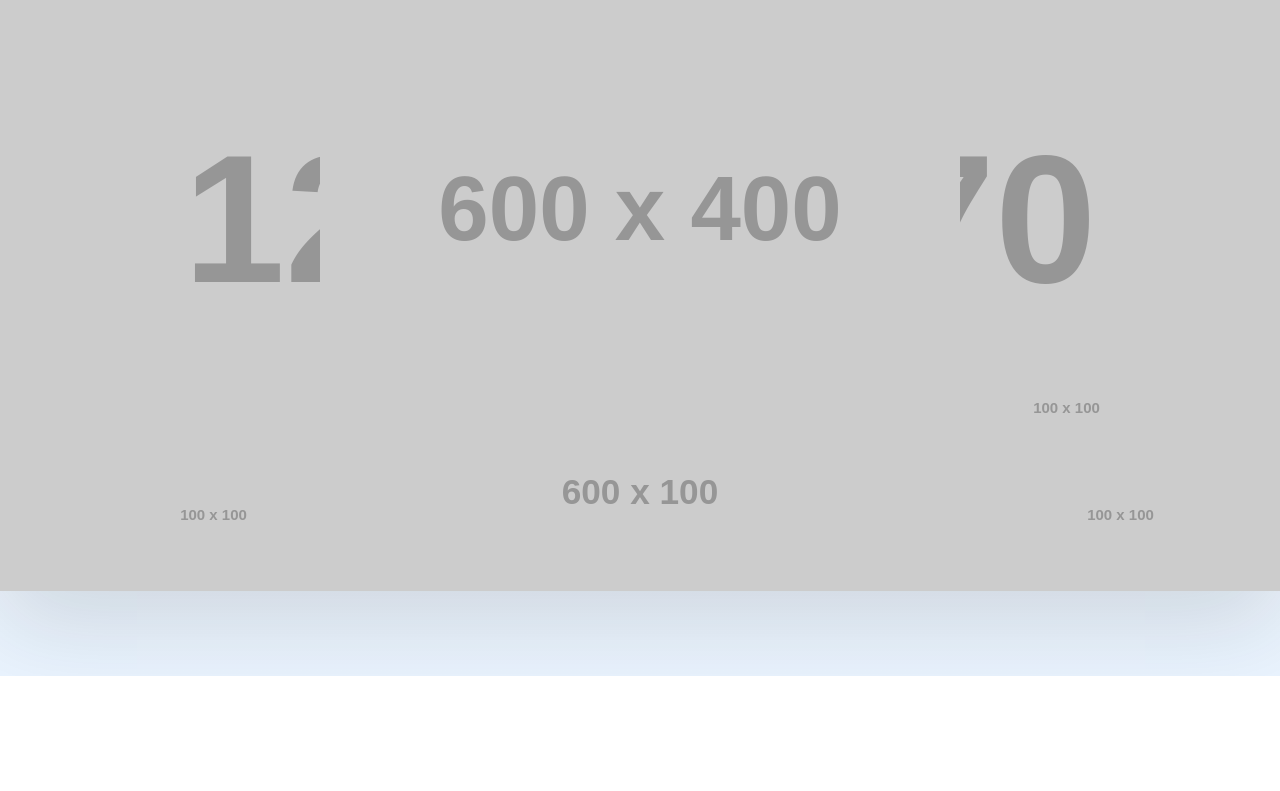
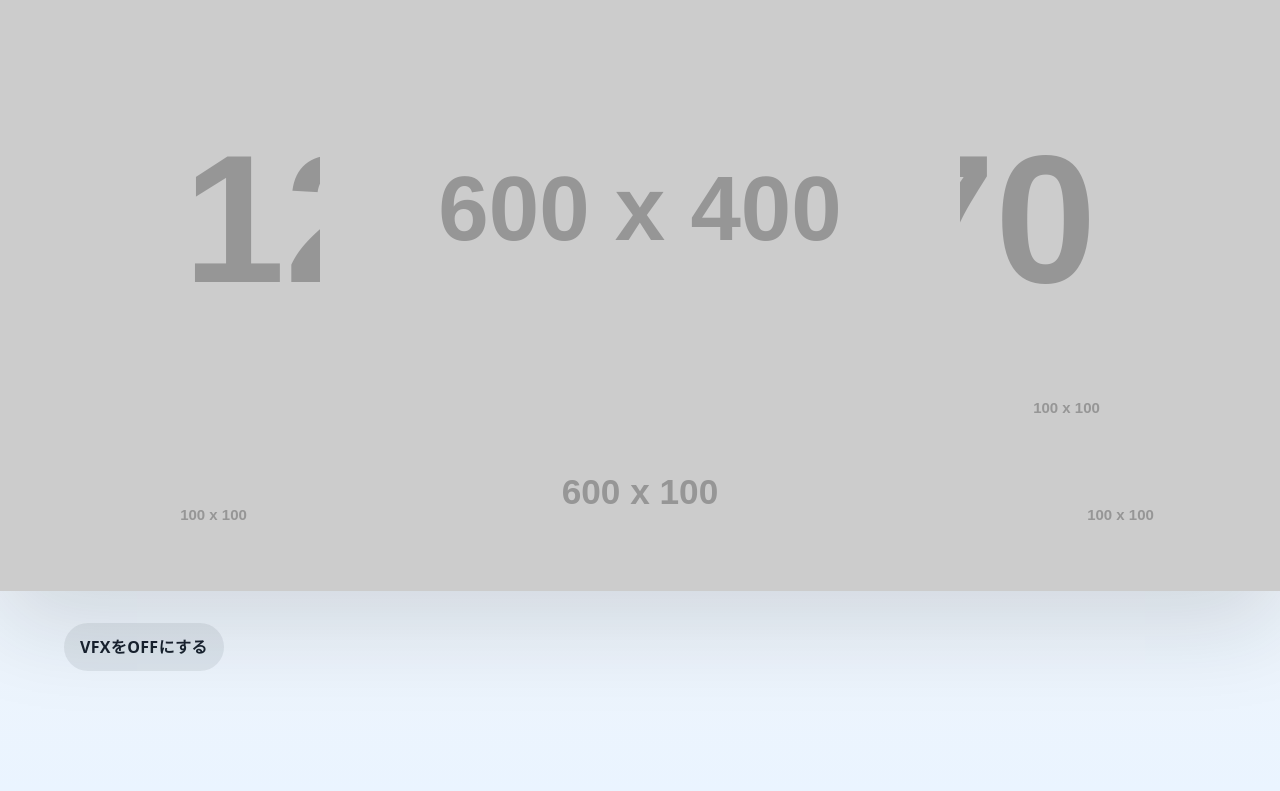
Before and after one commit to novogrammer/hello-vfx-js, a website built with Vite: page src/index.html in a window 1280 px wide. Shown: the part 124-915 px from the top of the page. Before the commit the page ends 800 px from the top, so only its background shows below. Built offline with nearby package versions, Linux system fonts and the light colour scheme; placeholder pictures from the web are drawn by us; what @vfx-js/core, @vfx-js/effects would draw is missing.

Commit message:
URLSearchParamsベースで機能を切り替える

```diff
--- a/src/index.html
+++ b/src/index.html
@@ -39,6 +39,11 @@
         </div>
       </div>
     </section>
+    <section class="p-home-section-information">
+      <p class="p-home-section-information__copy">
+        <a class="p-home-section-information__toggle js-vfx-toggle" href="?vfx-js=0">VFXをOFFにする</a>
+      </p>
+    </section>
     <script type="module" src="./index.ts"></script>
   </body>
 </html>
--- a/src/index.ts
+++ b/src/index.ts
@@ -1,23 +1,23 @@
 import './style.scss'
 
 import { VFX } from '@vfx-js/core';
-import { BloomEffect, PixelateEffect,HalftoneEffect } from '@vfx-js/effects';
+import { BloomEffect, PixelateEffect } from '@vfx-js/effects';
 import { domReady } from './_dom_utils';
 
 
-function setupVfxJs(){
+function setupVfxJs() {
   const vfx = new VFX();
 
 
   const heroHumanImageElement = document.querySelector<HTMLElement>('.p-home-section-hero__human-image')!;
 
   vfx.add(heroHumanImageElement, {
-    shader:"halftone",
-    zIndex:1,
+    shader: "halftone",
+    zIndex: 1,
   });
-  setInterval(()=>{
+  setInterval(() => {
     vfx.update(heroHumanImageElement);
-  },100);
+  }, 100);
 
 
 
@@ -28,22 +28,22 @@ function setupVfxJs(){
   const bloomEffect = new BloomEffect({ intensity: 5 });
   vfx.add(heroTitleImageElement, {
     effect: [pixcelateEffect, bloomEffect],
-    zIndex:2,
+    zIndex: 2,
   });
-  setInterval(()=>{
+  setInterval(() => {
     pixcelateEffect.setParams({
-      size:Math.round(window.innerWidth / 100),
+      size: Math.round(window.innerWidth / 100),
     });
     // bloomEffect.setParams({
     //   pad:Math.round(window.innerWidth / 100),
     // });
-  },100);
+  }, 100);
 
-  document.querySelectorAll<HTMLElement>(".p-home-section-hero__balloon-image, .p-home-section-hero__badge-image, .p-home-section-hero__date-image").forEach((element)=>{
-      vfx.add(element, {
-        shader:"halftone",
-        zIndex:3,
-      });
+  document.querySelectorAll<HTMLElement>(".p-home-section-hero__balloon-image, .p-home-section-hero__badge-image, .p-home-section-hero__date-image").forEach((element) => {
+    vfx.add(element, {
+      shader: "halftone",
+      zIndex: 3,
+    });
 
   })
 
@@ -58,13 +58,31 @@ function setupVfxJs(){
 
 }
 
-domReady(()=>{
+function setupVfxToggleLink(vfxJsEnabled: boolean) {
+  const toggleLink = document.querySelector<HTMLAnchorElement>('.js-vfx-toggle');
+  if (!toggleLink) {
+    return;
+  }
+
+  const url = new URL(location.href);
+  if (vfxJsEnabled) {
+    url.searchParams.set('vfx-js', '0');
+    toggleLink.textContent = 'VFXをOFFにする';
+  } else {
+    url.searchParams.delete('vfx-js');
+    toggleLink.textContent = 'VFXをONにする';
+  }
+
+  toggleLink.href = url.toString();
+}
+
+domReady(() => {
   const params = new URLSearchParams(location.search);
   const vfxJsEnabled = params.get('vfx-js') !== '0';
 
-  if(vfxJsEnabled){
+  setupVfxToggleLink(vfxJsEnabled);
+
+  if (vfxJsEnabled) {
     setupVfxJs();
   }
-
-
 })
--- a/src/style.scss
+++ b/src/style.scss
@@ -238,3 +238,41 @@ body {
     height: auto;
   }
 }
+
+.p-home-section-information {
+  max-width: 1200px;
+  margin: 0 auto;
+  padding: 24px 16px 80px;
+
+  @include mq-pc() {
+    padding: 32px 24px 120px;
+  }
+
+  &__copy {
+    margin: 0;
+  }
+
+  &__toggle {
+    display: inline-flex;
+    align-items: center;
+    gap: 0.5em;
+    border-radius: 999px;
+    padding: 12px 16px;
+    background: rgba(24, 33, 46, 0.08);
+    color: #18212e;
+    font-weight: 700;
+    letter-spacing: 0.02em;
+    text-decoration: none;
+    transition: transform 160ms ease, background-color 160ms ease;
+
+    &:hover {
+      transform: translateY(-1px);
+      background: rgba(24, 33, 46, 0.12);
+    }
+
+    &:focus-visible {
+      outline: 2px solid #18212e;
+      outline-offset: 3px;
+    }
+  }
+}
```
